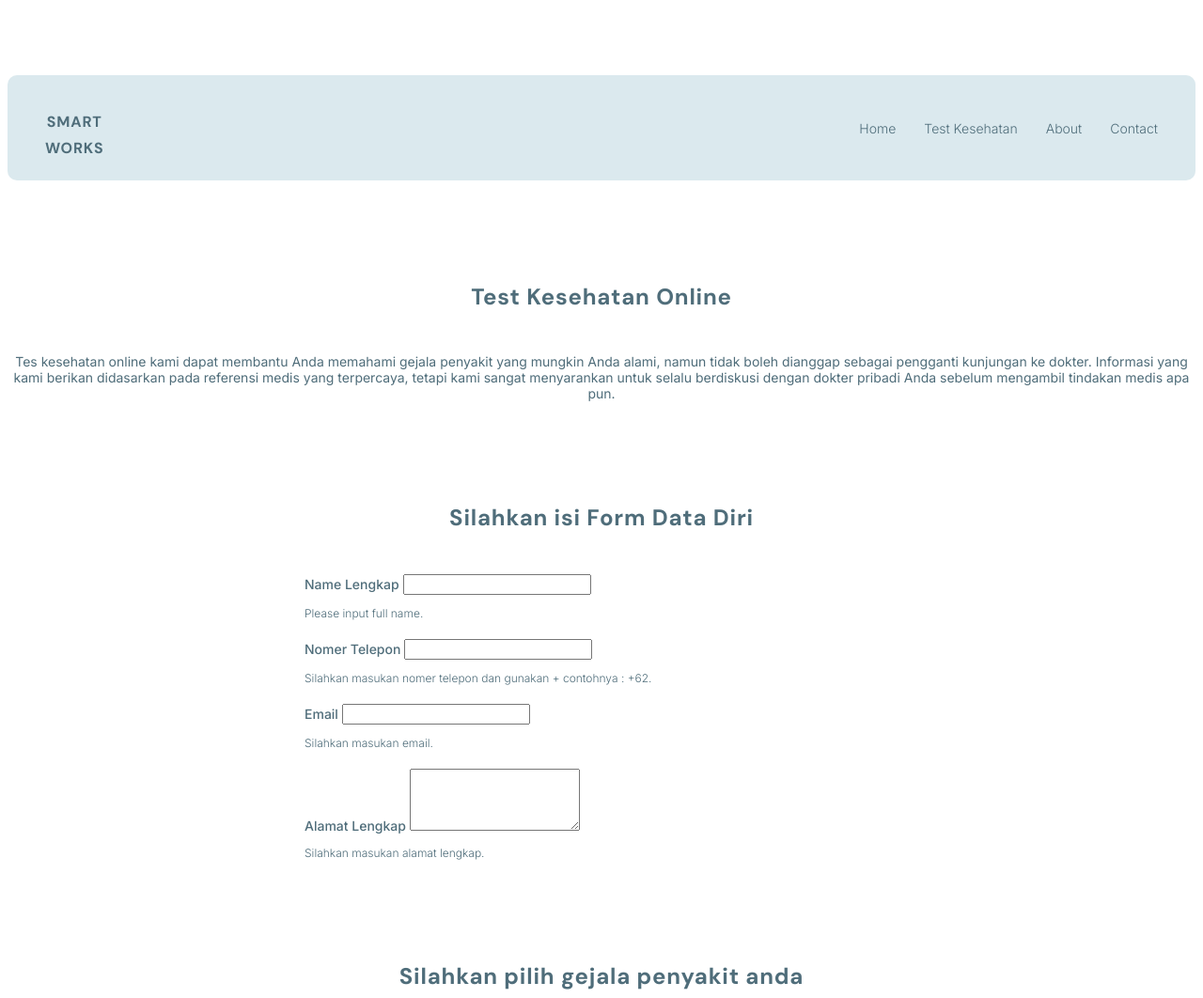
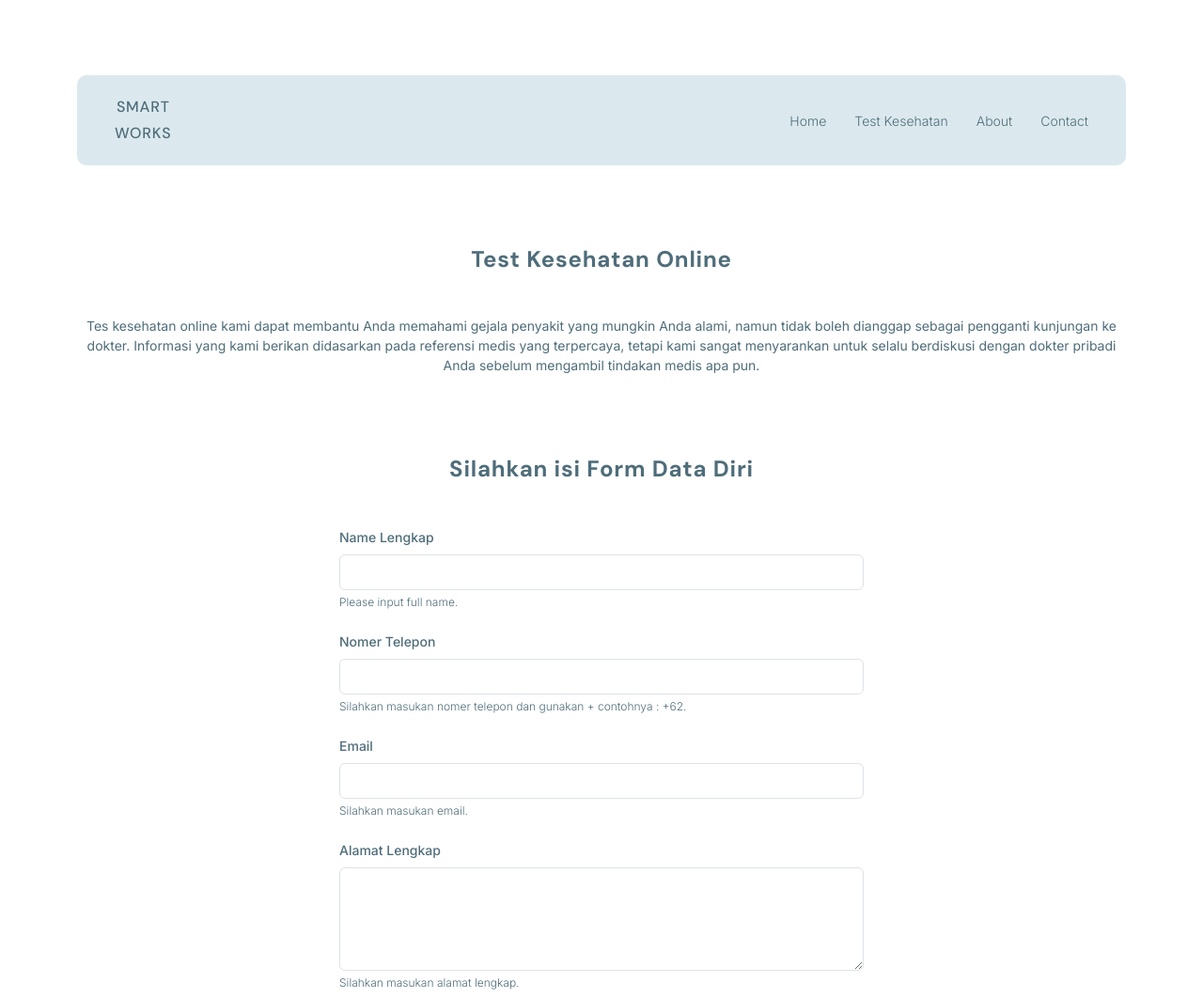
Before and after one commit to rakamahesa29/rakamahesa29.github.io, a plain HTML site: page form-diagnosa-penyakit.html in a window 1280 px wide. Shown: the top 1062 px of the page at 94% size. Drawn offline with nearby package versions, Linux system fonts and the light colour scheme.

Commit message:
update code

```diff
--- a/form-diagnosa-penyakit.html
+++ b/form-diagnosa-penyakit.html
@@ -4,7 +4,7 @@
     <meta charset="UTF-8">
     <meta http-equiv="X-UA-Compatible" content="IE=edge">
     <meta name="viewport" content="width=device-width, initial-scale=1.0">
-    <link href="https://cdn.jsdelivr.net/npm/bootstrap@5.3.0-alpha3/dist/css/bootstrap.min.css">
+    <link rel="stylesheet" href="https://cdn.jsdelivr.net/npm/bootstrap@5.3.0-alpha3/dist/css/bootstrap.min.css">
     <link rel="stylesheet" href="/assets/css/main.css">
     <title>SmartWorks - Form Diagnosa Penyakit</title>
 </head>
--- a/hasil-diagnosa-penyakit.html
+++ b/hasil-diagnosa-penyakit.html
@@ -4,7 +4,7 @@
     <meta charset="UTF-8">
     <meta http-equiv="X-UA-Compatible" content="IE=edge">
     <meta name="viewport" content="width=device-width, initial-scale=1.0">
-    <link href="https://cdn.jsdelivr.net/npm/bootstrap@5.3.0-alpha3/dist/css/bootstrap.min.css">
+    <link rel="stylesheet" href="https://cdn.jsdelivr.net/npm/bootstrap@5.3.0-alpha3/dist/css/bootstrap.min.css">
     <link rel="stylesheet" href="/assets/css/main.css">
     <title>SmartWorks - Form Diagnosa Penyakit</title>
 </head>
```
Also changed, not shown: index.html (+1 -1 lines).
